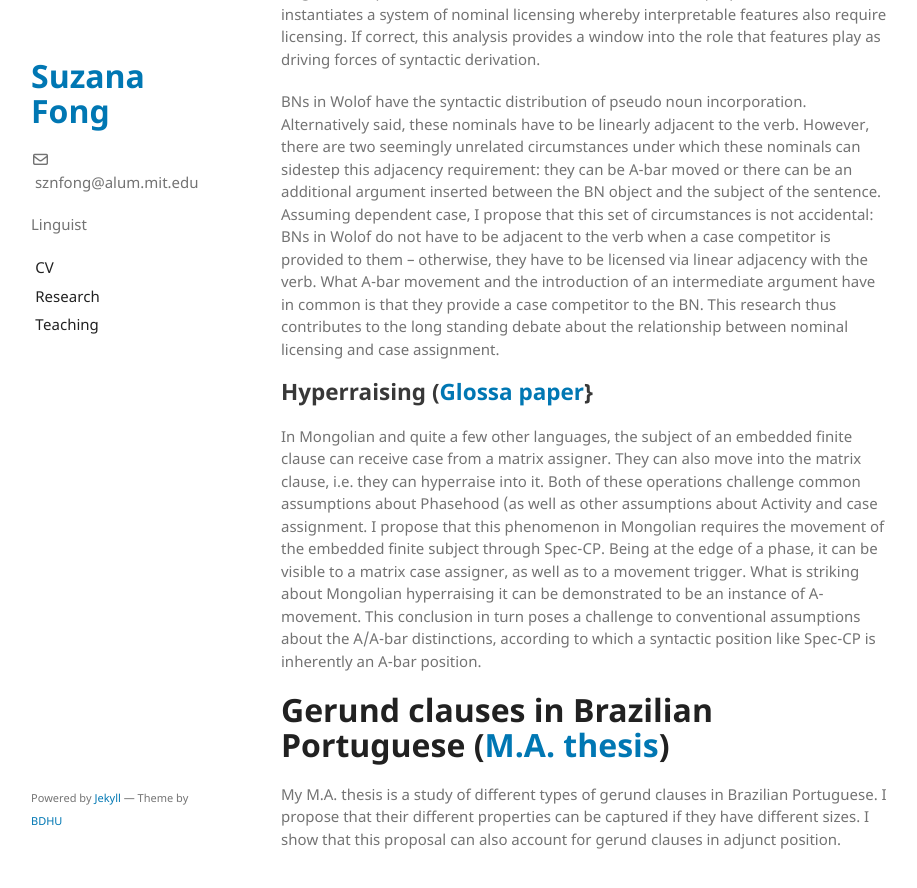
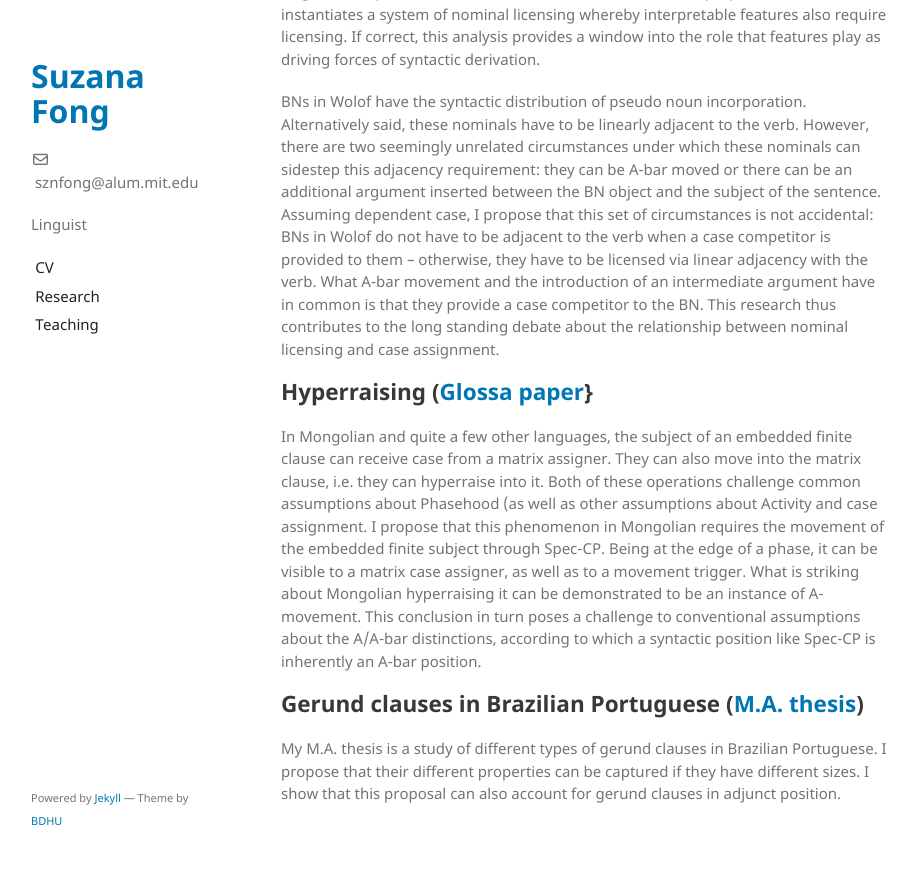
Before and after one commit to sznfng/sznfng.github.io, a Jekyll site: the page built from research.md, in a window 1280 px wide and 900 px high, scrolled down 990 px. Shown: the top 888 px of the window, without its empty margins (179-1096 px from the left). Built offline with Jekyll 4.4.1, drawn with Linux system fonts in a browser that asks for light colours; after the commit the page ends 1845 px from its top, so only the background shows below that.

```diff
--- a/research.md
+++ b/research.md
@@ -23,6 +23,6 @@ BNs in Wolof have the syntactic distribution of pseudo noun incorporation. Alter
 
 In Mongolian and quite a few other languages, the subject of an embedded finite clause can receive case from a matrix assigner. They can also move into the matrix clause, i.e. they can hyperraise into it. Both of these operations challenge common assumptions about Phasehood (as well as other assumptions about Activity and case assignment. I propose that this phenomenon in Mongolian requires the movement of the embedded finite subject through Spec-CP. Being at the edge of a phase, it can be visible to a matrix case assigner, as well as to a movement trigger. What is striking about Mongolian hyperraising it can be demonstrated to be an instance of A-movement. This conclusion in turn poses a challenge to conventional assumptions about the A/A-bar distinctions, according to which a syntactic position like Spec-CP is inherently an A-bar position.
 
-# Gerund clauses in Brazilian Portuguese ([M.A. thesis](https://ling.auf.net/lingbuzz/002715))
+## Gerund clauses in Brazilian Portuguese ([M.A. thesis](https://ling.auf.net/lingbuzz/002715))
 
 My M.A. thesis is a study of different types of gerund clauses in Brazilian Portuguese. I propose that their different properties can be captured if they have different sizes. I show that this proposal can also account for gerund clauses in adjunct position.
```
